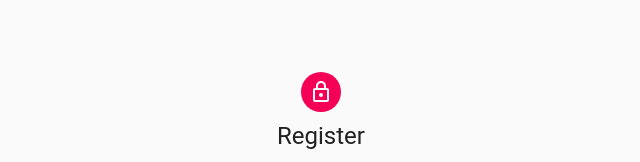
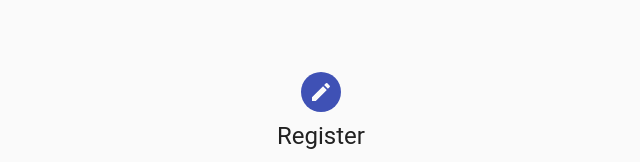
Before and after one commit to msymbolEJA/frontend-textile, a React (Create React App) app: page /register in a window 1280 px wide. Shown: the top 162 px of the page, without its empty margins (319-959 px from the left). Built offline with nearby package versions, Linux system fonts and the light colour scheme.

Commit message:
completed registered2

```diff
--- a/src/components/register/Register.js
+++ b/src/components/register/Register.js
@@ -8,11 +8,11 @@
 import Checkbox from "@material-ui/core/Checkbox";
 import Link from "@material-ui/core/Link";
 import Grid from "@material-ui/core/Grid";
-import LockOutlinedIcon from "@material-ui/icons/LockOutlined";
 import Typography from "@material-ui/core/Typography";
 import { makeStyles } from "@material-ui/core/styles";
 import Container from "@material-ui/core/Container";
 import Modal from "@material-ui/core/Modal";
+import CreateIcon from "@material-ui/icons/Create";
 
 const useStyles = makeStyles((theme) => ({
   paper: {
@@ -23,7 +23,7 @@
   },
   avatar: {
     margin: theme.spacing(1),
-    backgroundColor: theme.palette.secondary.main,
+    backgroundColor: theme.palette.primary.main,
   },
   form: {
     width: "100%", // Fix IE 11 issue.
@@ -172,7 +172,7 @@
       <CssBaseline />
       <div className={classes.paper}>
         <Avatar className={classes.avatar}>
-          <LockOutlinedIcon />
+          <CreateIcon />
         </Avatar>
         <Typography component="h1" variant="h5">
           Register
```
